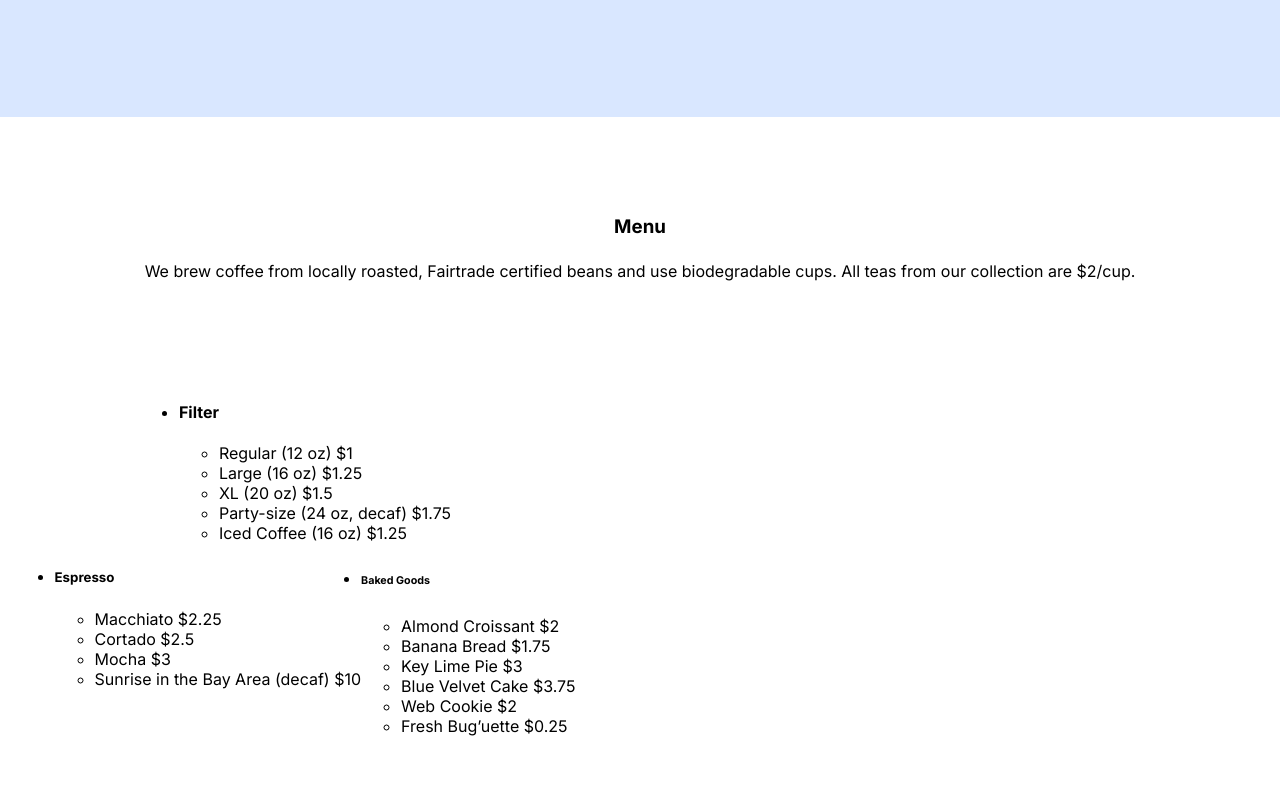
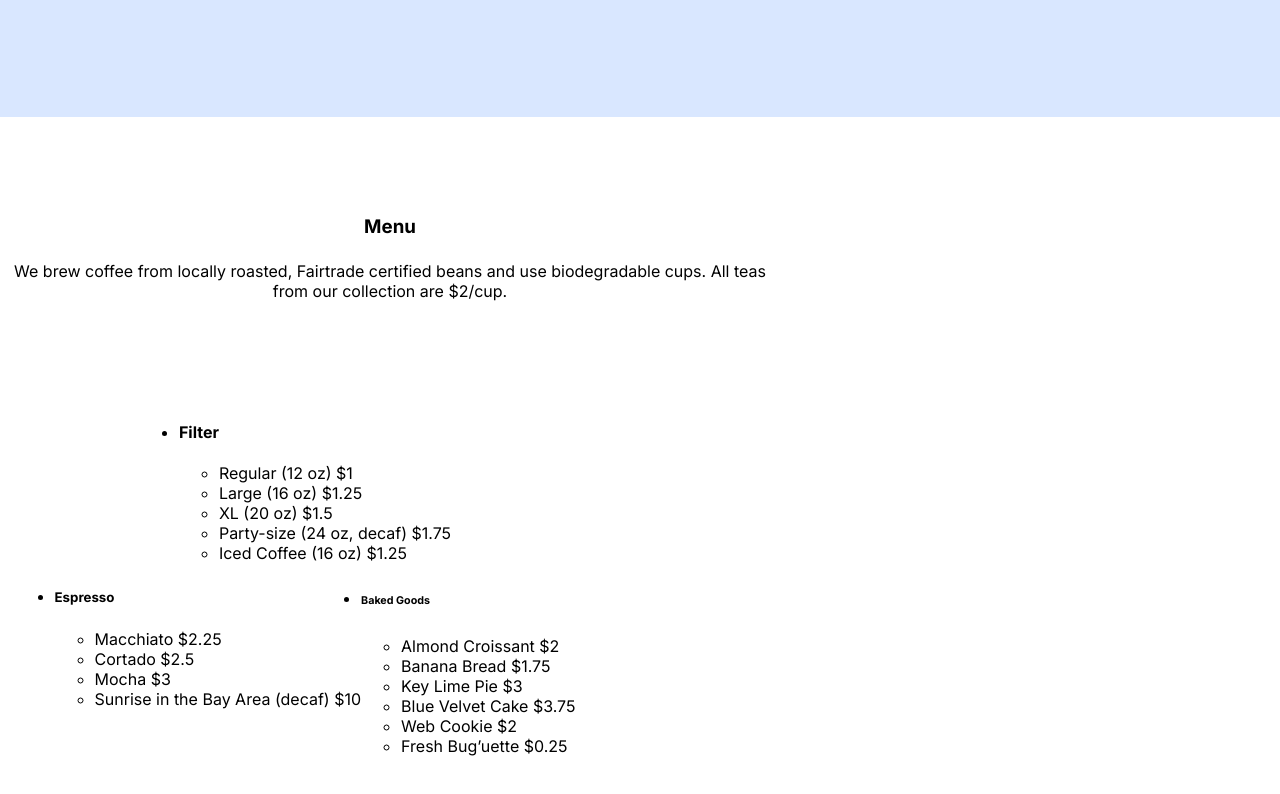
Before and after one commit to RiverTheDeveloper/se_project_coffeeshop, a plain HTML site: page index.html in a window 1280 px wide. Shown: the part 2491-3285 px from the top of the page. Drawn offline with Linux system fonts and the light colour scheme.

Commit message:
project 2 stage 4 3rd update

```diff
--- a/pages/index.css
+++ b/pages/index.css
@@ -13,11 +13,13 @@
 .menu__title {
   text-align: center;
   margin: 0 0 24px;
+  max-width: 780px;
 }
 
 .menu_subtitle {
   text-align: center;
   margin: 0 0 100px;
+  max-width: 780px;
 }
 
 .menu__cards {
```
